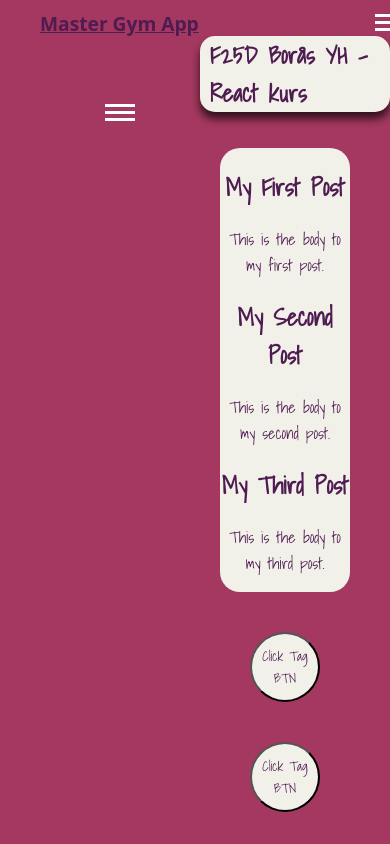
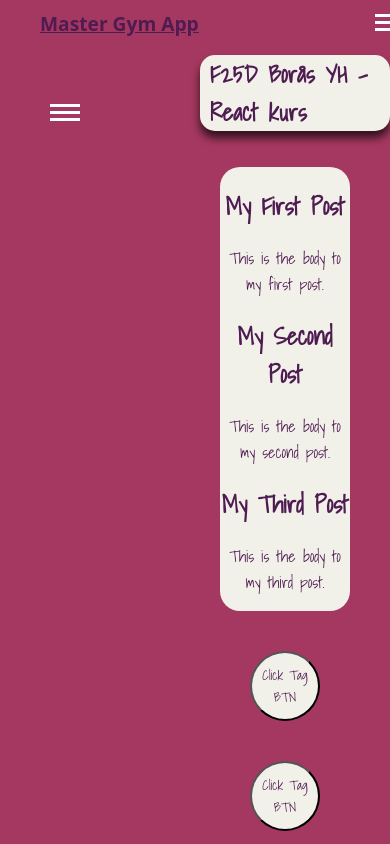
Before and after one commit to idasoderlund/React-AppExtended, a React (Create React App) app: page / in a window 390 px wide. Shown: the top 844 px of the page. Built offline with nearby package versions, Linux system fonts and the light colour scheme; a web font is replaced by a local one.

Commit message:
changed placement of sidebar hamburg-meny and added margintop to header h1 in media queries

```diff
--- a/src/HeaderComponent/Header.css
+++ b/src/HeaderComponent/Header.css
@@ -10,3 +10,9 @@
   padding: 0 10px;
   box-shadow: 0 7px 8px rgba(0, 0, 0, 0.7);
 }
+
+@media (max-width: 768px) {
+  .headerdiv h1 {
+    margin-top: 35px;
+  }
+}
--- a/src/SidebarComponent/Sidebar.css
+++ b/src/SidebarComponent/Sidebar.css
@@ -3,9 +3,10 @@
   box-sizing: border-box;
   width: 200px;
   align-items: flex-start;
-  justify-content: center;
+  justify-content: flex-start;
   margin-top: 90px;
   margin-left: 40px;
+  position: relative;
 }
 
 .sidebarlist {
@@ -52,14 +53,14 @@
 @media (max-width: 768px) {
   .sidebarlist {
     position: absolute;
-    top: 60px;
-    right: 10px;
+    top: 50px;
+    left: 0;
     background-color: #a53860;
     flex-direction: column;
-    width: 150px;
+    width: 130px;
     padding: 10px;
     display: none;
-    border-radius: 4px;
+    /*border-radius: 4px;*/
     box-shadow: 0 2px 8px rgba(0, 0, 0, 0.2);
   }
 
@@ -69,7 +70,7 @@
     height: 25px;
     cursor: pointer;
     margin: 10px;
-    z-index: 100;
+    z-index: 1001;
   }
 
   .sidebarlist.open {
```
